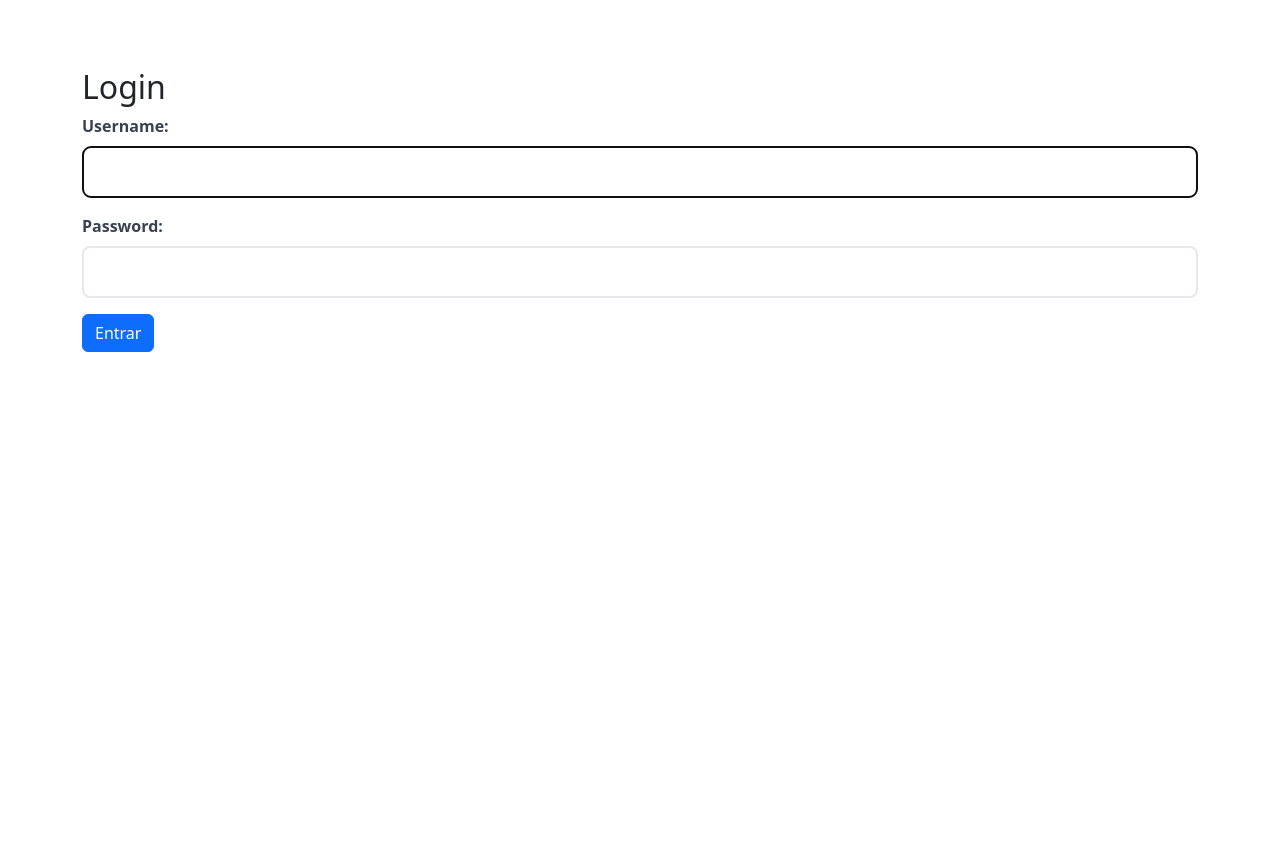
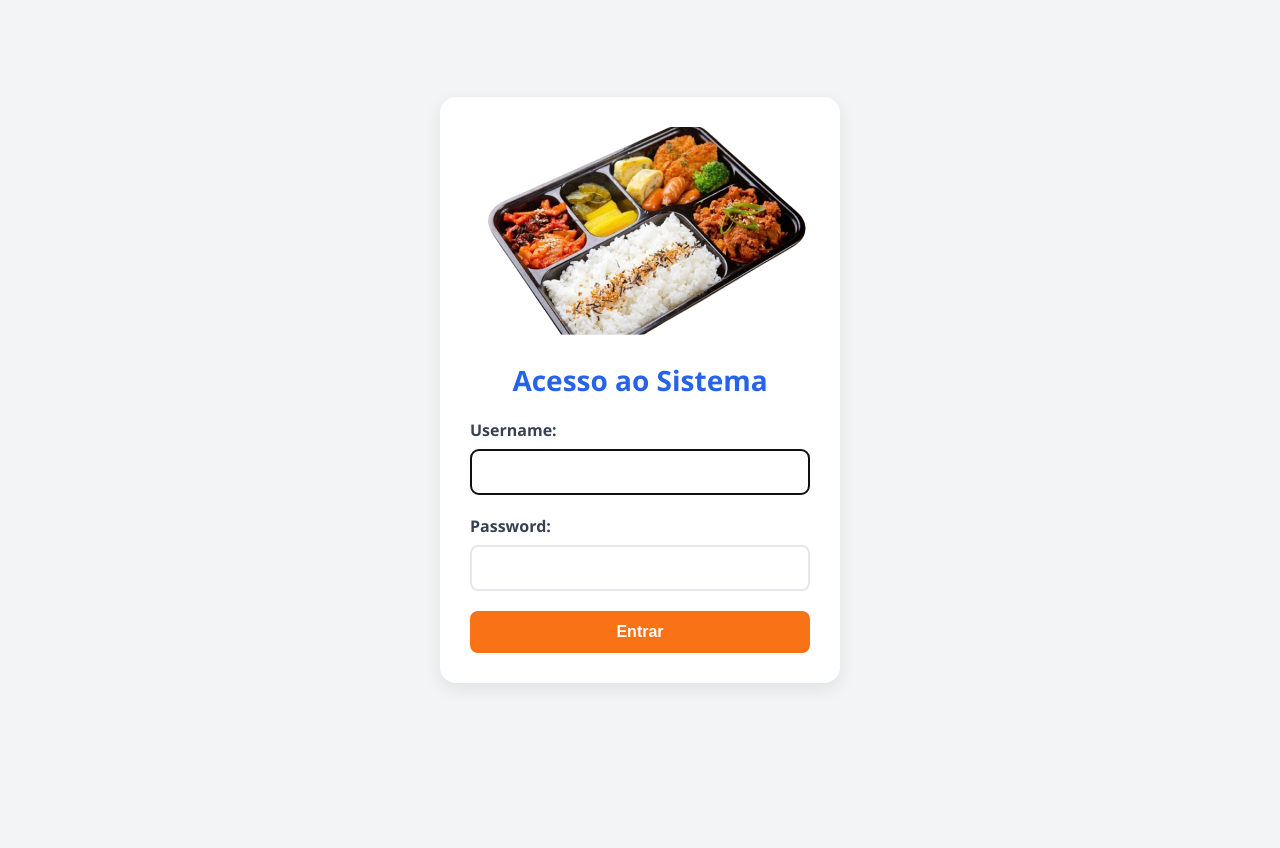
Before and after one commit to 040807-v/Lunch, a Django app: page /login/ in a window 1280 px wide. After the commit the page ends 686 px from the top, so only its background shows below. Run offline with Django 5.2, Linux system fonts and the light colour scheme.

Commit message:
Ajusta ela de login

```diff
--- a/core/settings.py
+++ b/core/settings.py
@@ -119,6 +119,9 @@ USE_TZ = True
 STATIC_URL = 'static/'
 STATICFILES_DIRS = (os.path.join(BASE_DIR, 'static'),)
 
+# Para ambiente de produção (quando você rodar collectstatic)
+STATIC_ROOT = os.path.join(BASE_DIR, "staticfiles")
+
 LOGIN_URL = "login"
 LOGIN_REDIRECT_URL = "pedido"
 LOGOUT_REDIRECT_URL = "login"
--- /dev/null
+++ b/lunch/static/lunch/css/login.css
@@ -0,0 +1,32 @@
+/* login.css - estilos só da página de login */
+
+.login-page {
+    display: flex;
+    justify-content: center;
+    align-items: center;
+    background: #f3f4f6;
+    min-height: 100vh;
+}
+
+.login-container {
+    max-width: 400px;
+    width: 100%;
+    padding: 30px;
+    text-align: center;
+}
+
+.login-image img {
+    width: 100%;
+    height: auto;
+    border-radius: 12px;
+    margin-bottom: 20px;
+}
+
+.login-form .form-group {
+    text-align: left;
+    margin-bottom: 20px;
+}
+
+.w-100 {
+    width: 100%;
+}
--- /dev/null
+++ b/lunch/static/lunch/css/style.css
@@ -0,0 +1,244 @@
+* {
+    margin: 0;
+    padding: 0;
+    box-sizing: border-box;
+}
+
+body {
+    font-family: 'Segoe UI', Tahoma, Geneva, Verdana, sans-serif;
+    background: #ffffff;
+    color: #1f2937;
+    min-height: 100vh;
+}
+
+/* Container principal (se houver wrapper) */
+.container {
+    max-width: 1200px;
+    margin: 0 auto;
+    padding: 20px;
+}
+
+/* Header */
+.header, .site-header {
+    text-align: center;
+    margin-bottom: 40px;
+}
+.header h1, .site-header h1 {
+    font-size: 2.5rem;
+    font-weight: bold;
+    color: #f97316;
+    margin-bottom: 10px;
+}
+.header p, .site-header p {
+    color: #374151;
+    font-size: 1.1rem;
+}
+
+/* Navegação — ajuste para nav existente */
+.navigation, nav {
+    display: flex;
+    justify-content: center;
+    margin-bottom: 40px;
+}
+.nav-container {
+    background: #f3f4f6;
+    padding: 8px;
+    border-radius: 50px;
+    box-shadow: 0 4px 15px rgba(0, 0, 0, 0.08);
+}
+.nav-btn, .nav-link {
+    background: none;
+    border: none;
+    padding: 12px 24px;
+    border-radius: 25px;
+    cursor: pointer;
+    transition: all 0.3s ease;
+    font-size: 0.95rem;
+    color: #6b7280;
+    font-weight: 500;
+    text-decoration: none;
+}
+.nav-btn.active, .nav-link.active {
+    background: #f97316;
+    color: white;
+}
+.nav-btn:hover:not(.active), .nav-link:hover:not(.active) {
+    background: #e5e7eb;
+}
+
+/* Cartões / Painéis */
+.card, .panel, .box {
+    background: white;
+    border-radius: 16px;
+    box-shadow: 0 6px 18px rgba(0, 0, 0, 0.08);
+    padding: 30px;
+    margin-bottom: 20px;
+}
+
+/* Títulos dentro dos cartões */
+.card-title, .panel-title, h2, h3 {
+    font-size: 1.75rem;
+    font-weight: bold;
+    color: #2563eb;
+    margin-bottom: 20px;
+}
+
+/* Badge / etiquetas pequenas */
+.badge, .label-badge {
+    background: #dbeafe;
+    color: #2563eb;
+    padding: 6px 14px;
+    border-radius: 25px;
+    font-weight: 600;
+    font-size: 0.85rem;
+}
+
+/* Formulários */
+.form-group {
+    margin-bottom: 20px;
+}
+.form-label, label {
+    display: block;
+    margin-bottom: 8px;
+    font-weight: 600;
+    color: #374151;
+}
+.form-input, input[type="text"], input[type="email"], input[type="password"],
+.form-select, select, .form-textarea, textarea {
+    width: 100%;
+    padding: 12px 16px;
+    border: 2px solid #e5e7eb;
+    border-radius: 8px;
+    font-size: 1rem;
+    transition: all 0.3s ease;
+}
+.form-input:focus, .form-select:focus, .form-textarea:focus,
+select:focus, textarea:focus {
+    outline: none;
+    border-color: #f97316;
+    box-shadow: 0 0 0 3px rgba(249, 115, 22, 0.2);
+}
+
+/* Botões */
+.btn, button, input[type="submit"], .button {
+    padding: 12px 24px;
+    border: none;
+    border-radius: 8px;
+    font-size: 1rem;
+    font-weight: 600;
+    cursor: pointer;
+    transition: all 0.3s ease;
+}
+.btn-primary, .button-primary {
+    background: #f97316;
+    color: white;
+}
+.btn-primary:hover, .button-primary:hover {
+    background: #ea580c;
+}
+.btn-secondary, .button-secondary {
+    background: #f3f4f6;
+    color: #374151;
+    border: 2px solid #e5e7eb;
+}
+.btn-secondary:hover, .button-secondary:hover {
+    background: #e5e7eb;
+}
+.btn-danger, .button-danger {
+    background: #ef4444;
+    color: white;
+    font-size: 0.875rem;
+    padding: 6px 12x;
+}
+.btn-danger:hover, .button-danger:hover {
+    background: #dc2626;
+}
+
+/* Itens de pedido (lista) */
+.pedido-item, .order-item {
+    background: #f9fafb;
+    padding: 20px;
+    border-radius: 8px;
+    border-left: 4px solid #f97316;
+    margin-bottom: 16px;
+}
+.pedido-nome, .order-name {
+    font-size: 1.125rem;
+    font-weight: 600;
+    color: #1f2937;
+    margin-bottom: 4px;
+}
+.pedido-prato, .order-dish {
+    color: #f97316;
+    font-weight: 500;
+    margin-bottom: 8px;
+}
+.pedido-obs, .order-obs {
+    color: #6b7280;
+    font-size: 0.875rem;
+}
+
+/* Empty state (quando não houver dados) */
+.empty-state {
+    text-align: center;
+    padding: 60px 20px;
+}
+.empty-icon {
+    font-size: 4rem;
+    color: #d1d5db;
+    margin-bottom: 16px;
+}
+.empty-text {
+    color: #6b7280;
+    font-size: 1.125rem;
+    margin-bottom: 20px;
+}
+
+/* Estatísticas */
+.stats-grid {
+    display: grid;
+    grid-template-columns: repeat(auto-fit, minmax(200px, 1fr));
+    gap: 20px;
+    margin-bottom: 30px;
+}
+.stat-card {
+    padding: 20px;
+    border-radius: 8px;
+    text-align: center;
+    font-weight: 600;
+}
+.stat-card.orange {
+    background: #fef3c7;
+    color: #f97316;
+}
+.stat-card.blue {
+    background: #dbeafe;
+    color: #2563eb;
+}
+.stat-number {
+    font-size: 2rem;
+    font-weight: bold;
+}
+
+/* Resumo por prato / listas */
+.resumo-item {
+    display: flex;
+    justify-content: space-between;
+    padding: 8px 0;
+    border-bottom: 1px solid #e5e7eb;
+}
+.resumo-quantidade {
+    font-weight: 600;
+    color: #f97316;
+}
+
+/* Responsivo */
+@media (max-width: 768px) {
+    .form-buttons {
+        flex-direction: column;
+    }
+    .pedido-header, .order-header {
+        flex-direction: column;
+        gap: 10px;
+    }
+}
--- a/lunch/templates/login.html
+++ b/lunch/templates/login.html
@@ -1,20 +1,41 @@
 {% load static %}
 
 <!doctype html>
-<html>
+<html lang="pt-br">
 <head>
+  <meta charset="UTF-8">
   <title>Login</title>
-  <link rel="stylesheet" href="{% static 'css/theme.css' %}">
-  <link href="https://cdn.jsdelivr.net/npm/bootstrap@5.3.0/dist/css/bootstrap.min.css" rel="stylesheet">
+
+  <!-- import arquivos css -->
+  <link rel="stylesheet" href="{% static 'lunch/css/style.css' %}">
+  <link rel="stylesheet" href="{% static 'lunch/css/login.css' %}">
 </head>
-<body class="container mt-5">
-  <h2>Login</h2>
+<body class="login-page">
 
-  <form method="post">
-    {{ form.as_p }}
-    {% csrf_token %}
+  <div class="login-container card">
+    <!-- Imagem de destaque -->
+    <div class="login-image">
+      <img src="{% static 'lunch/img/login-banner.png' %}" alt="Banner de Login">
+    </div>
 
-    <button type="submit" class="btn btn-primary">Entrar</button>
-  </form>
+    <!-- Título -->
+    <h2 class="card-title">Acesso ao Sistema</h2>
+
+    <!-- Formulário -->
+    <form method="post" class="login-form">
+      {% csrf_token %}
+      <div class="form-group">
+        {{ form.username.label_tag }}
+        {{ form.username }}
+      </div>
+      <div class="form-group">
+        {{ form.password.label_tag }}
+        {{ form.password }}
+      </div>
+
+      <button type="submit" class="btn btn-primary w-100">Entrar</button>
+    </form>
+  </div>
+
 </body>
 </html>
```
Also changed, not shown: lunch/static/lunch/img/login-banner.png (added).
